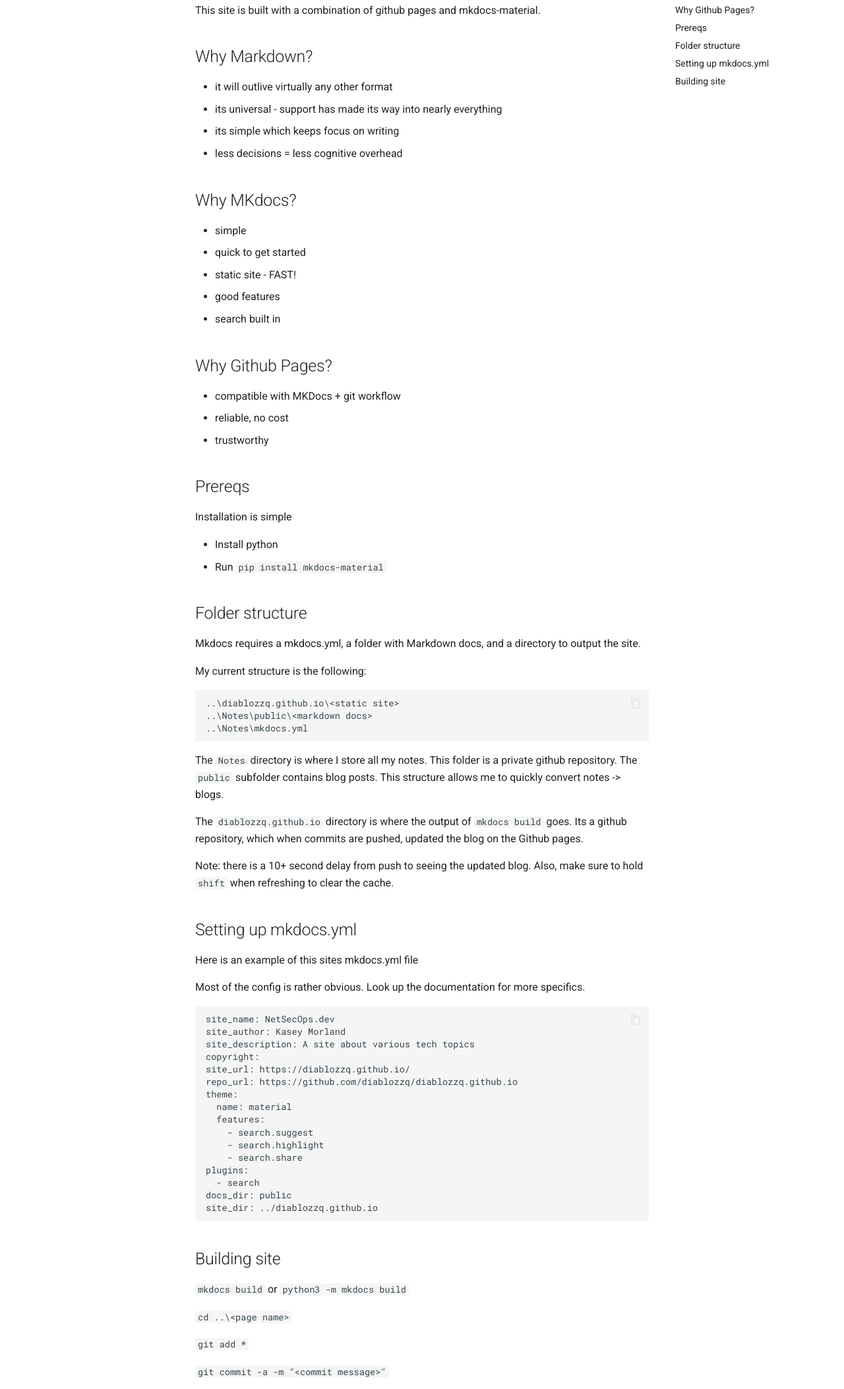
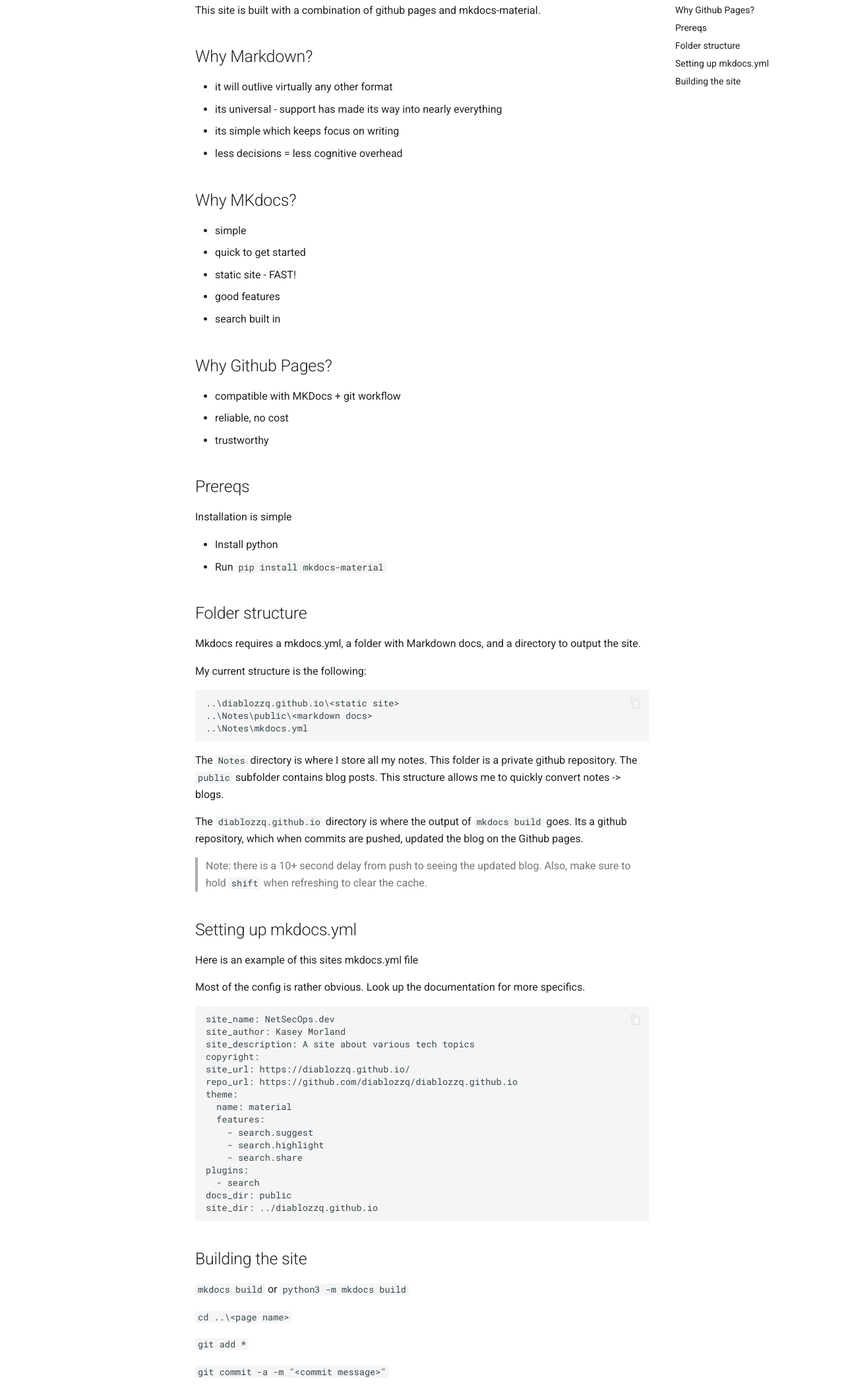
Before and after one commit to diablozzq/diablozzq.github.io, a plain HTML site: page building-blog/index.html in a window 1280 px wide. Shown: the part 177-2283 px from the top of the page at 66% size. Drawn offline with Linux system fonts and the light colour scheme; no server answers.

Commit message:
blog update

```diff
--- a/building-blog/index.html
+++ b/building-blog/index.html
@@ -304,8 +304,8 @@
 </li>
 
         <li class="md-nav__item">
-  <a href="#building-site" class="md-nav__link">
-    Building site
+  <a href="#building-the-site" class="md-nav__link">
+    Building the site
   </a>
 
 </li>
@@ -387,8 +387,8 @@
 </li>
 
         <li class="md-nav__item">
-  <a href="#building-site" class="md-nav__link">
-    Building site
+  <a href="#building-the-site" class="md-nav__link">
+    Building the site
   </a>
 
 </li>
@@ -448,7 +448,9 @@
 </code></pre>
 <p>The <code>Notes</code> directory is where I store all my notes. This folder is a private github repository.  The <code>public</code> subfolder contains blog posts.  This structure allows me to quickly convert notes -&gt; blogs.</p>
 <p>The <code>diablozzq.github.io</code> directory is where the output of <code>mkdocs build</code> goes.  Its a github repository, which when commits are pushed, updated the blog on the Github pages.</p>
+<blockquote>
 <p>Note: there is a 10+ second delay from push to seeing the updated blog.  Also, make sure to hold <code>shift</code> when refreshing to clear the cache.</p>
+</blockquote>
 <h2 id="setting-up-mkdocsyml">Setting up mkdocs.yml</h2>
 <p>Here is an example of this sites mkdocs.yml file</p>
 <p>Most of the config is rather obvious.  Look up the documentation for more specifics.</p>
@@ -469,7 +471,7 @@ plugins:
 docs_dir: public
 site_dir: ../diablozzq.github.io
 </code></pre>
-<h2 id="building-site">Building site</h2>
+<h2 id="building-the-site">Building the site</h2>
 <p><code>mkdocs build</code> or <code>python3 -m mkdocs build</code></p>
 <p><code>cd ..\&lt;page name&gt;</code></p>
 <p><code>git add *</code></p>
```
Also changed, not shown: search/search_index.json (+1 -1 lines), 1 other file.
